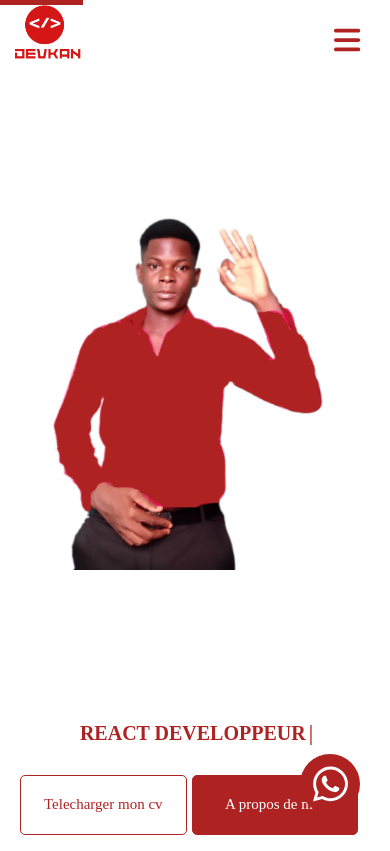
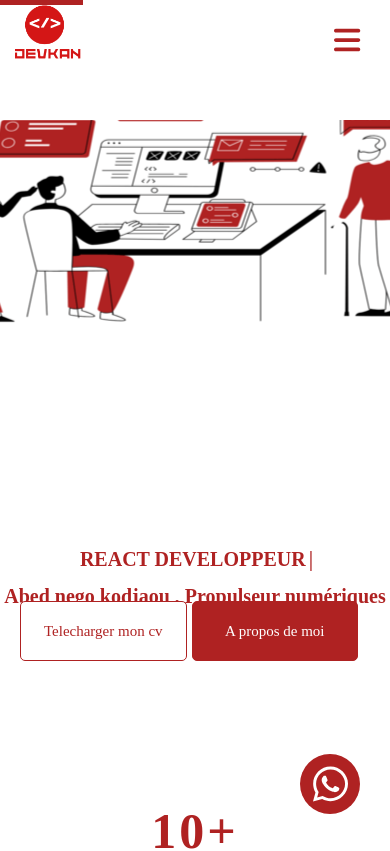
Before and after one commit to kodjaouabed/devkan, a React (Create React App) app in the folder front-end/: page / in a window 390 px wide. Shown: the top 851 px of the page. Built offline with nearby package versions, Linux system fonts and the light colour scheme; no server answers.

Commit message:
jdfhhfjhh

```diff
--- a/front-end/src/App.css
+++ b/front-end/src/App.css
@@ -8,21 +8,10 @@ body{
 .background{
   width: 100%;
   min-height: 70vh;
-  background: url(background21.png) no-repeat right;
+  background: url(background.png) no-repeat right;
   background-position-x: 90%;
-  background-position-y: 90%;
+  background-position-y: -60%;
 
-}
-
-.backgroundresponsive{
-  width: 100%;
-  height: 140vh;
-  margin: auto;
-  background: url(background21.png) no-repeat center/contain;
-  display: none;
-}
-.inforesponsive{
-  display: none;
 }
 .no-scroll {
   overflow: hidden;
@@ -132,10 +121,10 @@ body{
   .background{
     width: 100%;
     min-height: 70vh;
-    background: url(background2.png) no-repeat right;
+    background: url(background.png) no-repeat right;
     background-position-x: 50%;
-    background-position-y: 0%;
-    display: none;
+    background-position-y: 30%;
+
   }
   .info{
     width: 100%;
@@ -156,82 +145,27 @@ body{
    height: 60px;
   }
 
-  .backgroundresponsive{
-    display: block;
-  }
-  .inforesponsive{
-    display: block;
-  }
 
 }
 
 
 
-@media screen and (max-width:720px) {
-  .backgroundresponsive{
-    margin-top: -100px;
+
+
+@media screen and (max-width:644px) {
+  .background{
+    width: 100%;
+    min-height: 70vh;
+    background: url(background.png) no-repeat right;
+    background-position-x: 50%;
+    background-position-y: 150%;
+
+  }
+  .info div p{
+    font-weight: 900;
+    margin-top: 0px;
   }
 
-  .info div p{
-    font-weight: 900;
-    margin-top: -500px;
-  }
-  .moi{
-    display: none;
-  }
-
-   .info div p{
-     font-size: 20px;
-     padding-top: 20px;
-   }
-   .info  .conteneur_button{
-    display: flex;
-    gap: 5px;
-    margin-top: 30px;
-   }
-}
-
-@media screen and (max-width:644px) {
-  /*.background{
-    width: 100%;
-    min-height: 170vh;
-    background: url(background2.png) center/contain no-repeat;
-    background-position-x: 50%;
-    background-position-y: -100%;
-
-  }*/
-
-  .info div p{
-    font-weight: 900;
-  }
-  .moi{
-    display: none;
-  }
-
-   .info div p{
-     font-size: 20px;
-     padding-top: 20px;
-   }
-   .info  .conteneur_button{
-    display: flex;
-    gap: 5px;
-    margin-top: 30px;
-   }
-}
-
-
-
-@media screen and (max-width:580px) {
-  .backgroundresponsive{
-    margin-top: -250px;
-  }
-
-  .info div p{
-    font-weight: 900;
-  }
-  .moi{
-    display: none;
-  }
 
    .info div p{
      font-size: 20px;
@@ -247,25 +181,22 @@ body{
 
 
 
+
+
+
 @media screen and (max-width:500px) {
-  .backgroundresponsive{
-    margin-top: -300px;
-  }
-  .info div p{
-    font-weight: 900;
-    margin-top: -600px;
-  }
+
+  /*.background{
+    background-position-y: 50%;
+
+
+  }*/
 
 }
 @media screen and (max-width:400px) {
-
-  .backgroundresponsive{
-    margin-top: -400px;
-  }
-
   .info div p{
     font-size: 20px;
-    margin-top: -700px;
+    margin-top: -100px;
   }
   .info  .conteneur_button button{
     font-size: 15px;
--- a/front-end/src/App.js
+++ b/front-end/src/App.js
@@ -272,48 +272,11 @@ useEffect(() => {
         {/* <Header refhome={sectionhome} />*/}
 
         <Nav clickhome={home}  clickservice={service} clickcompetences={competences} clickportofolio={portofolio} clicktarifs={tarifs} clickapropos={apropos} clickcontact={contact}  clicksavoir={apropos} navacceuil={home} navservice={service} navcompetence={competences} navportofolio={portofolio} navtarifs={tarifs} navapropos={apropos} navcontact={contact} />
-        <div className='background'>
-        <div className='info'>
-          <div>
-            <motion.p
-             initial={{ opacity: 0, y: 100 }}
-             whileInView={{ opacity: 1, y: 0 }}
-             transition={{ duration: 0.5 }}
-             className='moi' style={{color:`rgba(${red(175)},${green(34)},${blue(34)},${opacity(1)})`}}>
-              Abed nego kodjaou , Propulseur numériques
-             </motion.p>
-            <motion.p
-            initial={{ opacity: 0, y: 100 }}
-            whileInView={{ opacity: 1, y: 0 }}
-            transition={{ duration: 0.5 }}
-            className='typewriter' style={{color:`rgba(${red(175)},${green(34)},${blue(34)},${opacity(1)})`}}>
-               <Typewriter
-                words={['REACT DEVELOPPEUR','DEVELOPPEUR INFORMATIQUE', "DEVELOPPEUR FULLSTACK" ,"DEVELOPPEUR D'APPLICATION WEB","DEVELOPPEUR D'APPLICATION MOBILE"]}
-                loop={100}
-                cursor
-                cursorStyle='|'
-                typeSpeed={50}
-                deleteSpeed={50}
-                delaySpeed={18500}
-              />
-            </motion.p>
-            <motion.div
-            initial={{ opacity: 0, y: 100 }}
-            whileInView={{ opacity: 1, y: 0 }}
-            transition={{ duration: 0.7 }}
-            className='conteneur_button'>
-              <button className="downloadcv" type="button" style={{borderWidth:1,borderColor:`rgba(${red(175)},${green(34)},${blue(34)},${opacity(1)})`,color:`rgba(${red(175)},${green(34)},${blue(34)},${opacity(1)})`,borderStyle:"solid"}}><a href="devkan.png" download="devkan.png" style={{textDecoration:"none",color:`rgba(${red(175)},${green(34)},${blue(34)},${opacity(1)})`}}>Telecharger mon cv</a></button>
-              <button className="lienapropos" type="button" style={{backgroundColor:`rgba(${red(175)},${green(34)},${blue(34)},${opacity(1)})`,borderWidth:1,borderColor:`rgba(${red(175)},${green(34)},${blue(34)},${opacity(1)})`,borderStyle:"solid"}} onClick={aproposscroll}>A propos de moi</button>
-            </motion.div>
 
-          </div>
-
-
-         </div>
-
+        <div className='background' style={{display:"flex",justifyContent:"space-around",alignItems:"center"}}>
+        <div className='inforesponsive'>
+        <div className='backgroundresponsive'></div>
         </div>
-        <div className='backgroundresponsive'></div>
-        <div className='inforesponsive'>
         <div className='info'>
           <div>
             <motion.p
--- a/front-end/src/experiences.css
+++ b/front-end/src/experiences.css
@@ -34,18 +34,14 @@
 }
 
 
-@media screen and (max-width:720px) {
-   .experiences{
-      margin-top: -250px;
-  }
-}
+
 
 @media screen and (max-width:500px) {
 
 .experiences{
     width: 100%;
     flex-wrap: wrap;
-    margin-top: -450px;
+
 }
 
 .experiences div{
```
Also changed, not shown: front-end/src/video.jsx (added, +16 -0 lines), front-end/src/background.png (added), 1 other file (tests, documents, lock files or other folders).
